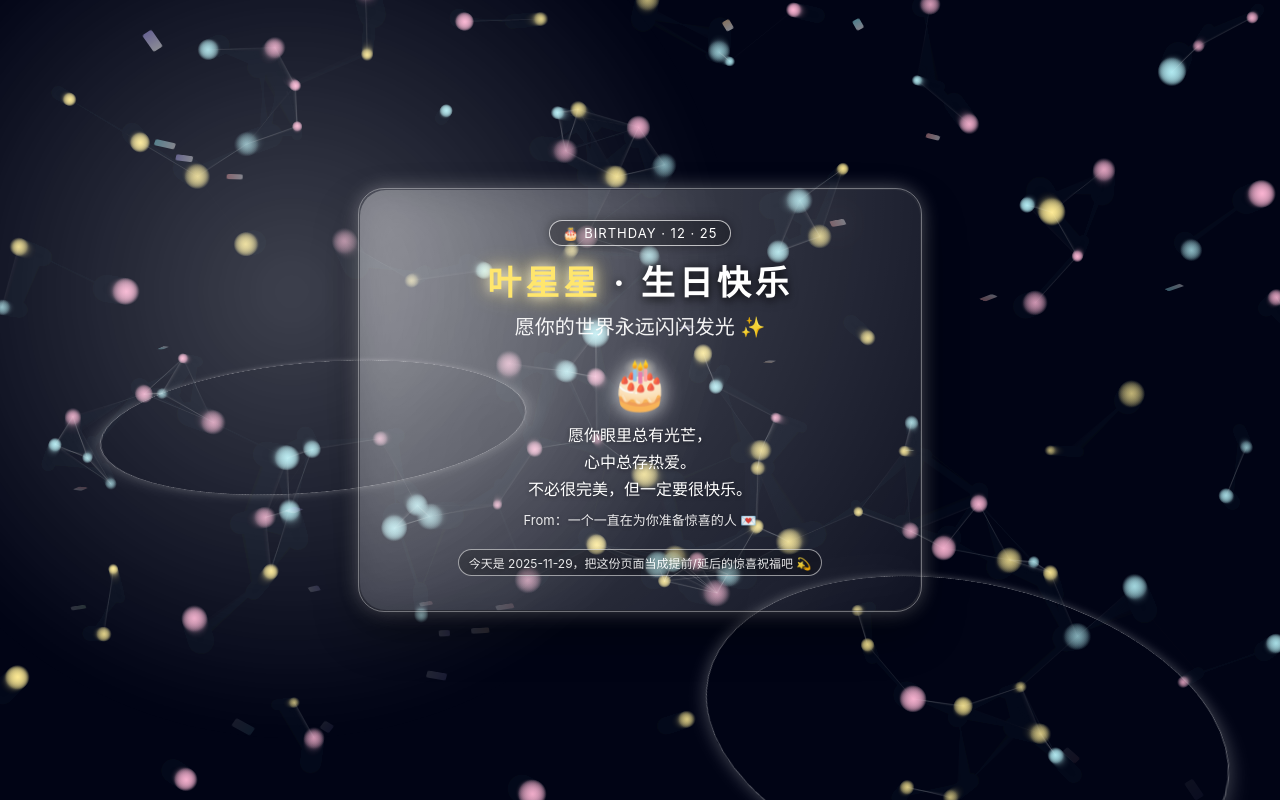
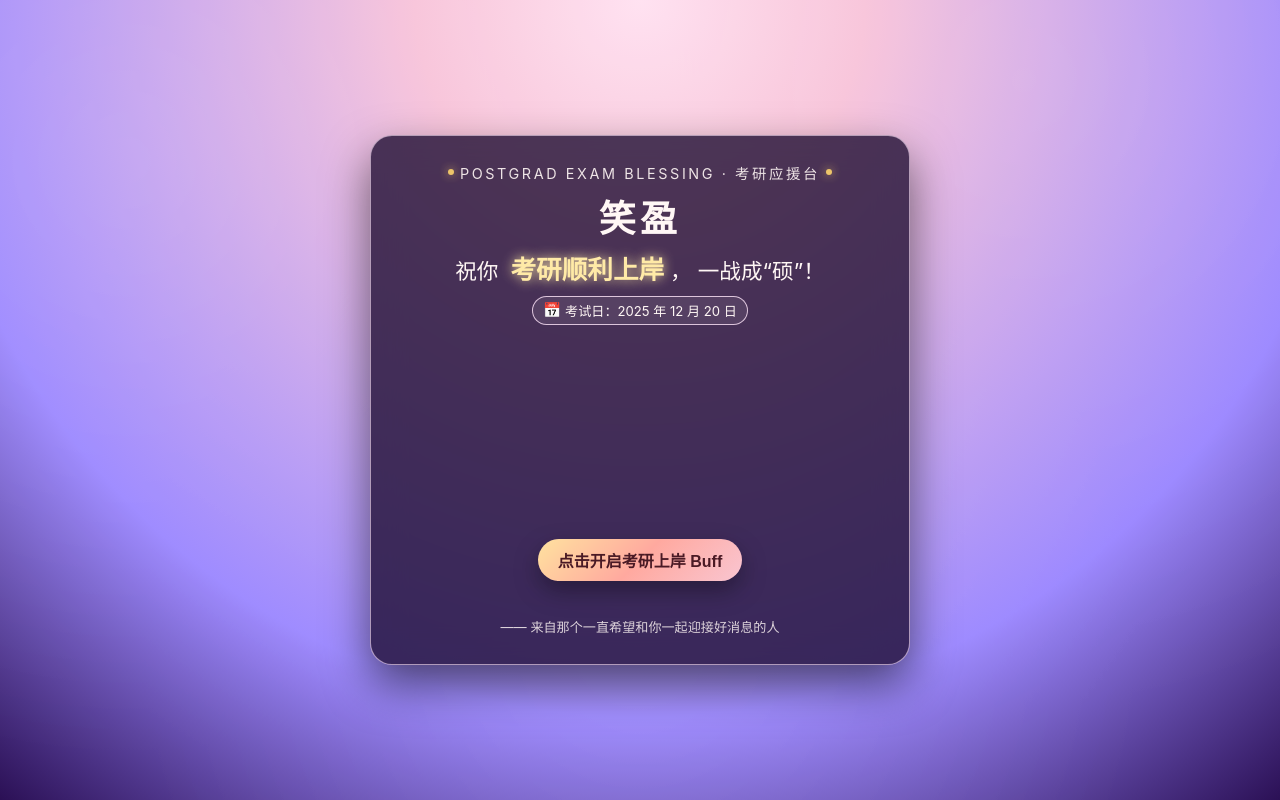
Before and after one commit to huberyxiaoer/missyou, a plain HTML site: page index.html in a window 1280 px wide. Drawn offline with Linux system fonts and the light colour scheme; animation ran at ten frames a second.

Commit message:
Update index.html

```diff
--- a/index.html
+++ b/index.html
@@ -1,8 +1,9 @@
 <!DOCTYPE html>
 <html lang="zh-CN">
 <head>
-  <meta charset="UTF-8">
-  <title>叶星星 · 3D 粒子光效生日快乐</title>
+  <meta charset="UTF-8" />
+  <title>祝笑盈 · 考研顺利上岸</title>
+  <meta name="viewport" content="width=device-width, initial-scale=1.0" />
   <style>
     * {
       margin: 0;
@@ -11,525 +12,419 @@
     }
 
     body {
-      font-family: -apple-system, BlinkMacSystemFont, "Segoe UI", "Microsoft YaHei", sans-serif;
       height: 100vh;
-      overflow: hidden;
-      color: #fff;
-      background: radial-gradient(circle at 10% 0%, #ff9a9e 0%, #fad0c4 25%, #fbc2eb 50%, #a6c1ee 75%, #89f7fe 100%);
-      background-size: 300% 300%;
-      animation: gradient-flow 20s ease-in-out infinite;
-    }
-
-    @keyframes gradient-flow {
-      0%   { background-position: 0% 0%; }
-      50%  { background-position: 100% 100%; }
-      100% { background-position: 0% 0%; }
-    }
-
-    /* 粒子光效画布 */
-    #particles {
-      position: fixed;
-      inset: 0;
-      width: 100%;
-      height: 100%;
-      z-index: 0;
-      pointer-events: none;
-    }
-
-    .scene {
-      position: relative;
-      width: 100%;
-      height: 100vh;
+      font-family: -apple-system, BlinkMacSystemFont, "Segoe UI", system-ui,
+        "PingFang SC", "Microsoft YaHei", sans-serif;
+      /* 更偏温柔一点的渐变色 */
+      background: radial-gradient(circle at top, #ffe1f0 0%, #f8c3d9 22%, #9b87ff 70%, #2b1055 100%);
       display: flex;
+      justify-content: center;
       align-items: center;
-      justify-content: center;
-      perspective: 1200px;
-      overflow: hidden;
-      z-index: 1; /* 在粒子之上 */
-    }
-
-    /* 背景光晕 */
-    .scene::before {
-      content: "";
-      position: absolute;
-      width: 80vmax;
-      height: 80vmax;
-      background: radial-gradient(circle, rgba(255,255,255,0.35), transparent 60%);
-      filter: blur(18px);
-      mix-blend-mode: screen;
-      top: -20vmax;
-      left: -20vmax;
-      opacity: 0.7;
-      animation: halo-move 18s linear infinite alternate;
-    }
-
-    @keyframes halo-move {
-      0%   { transform: translate3d(0, 0, 0); }
-      100% { transform: translate3d(10vmax, 10vmax, 0); }
-    }
-
-    /* 三维旋转光环 */
-    .ring {
-      position: absolute;
-      border-radius: 999px;
-      border: 1.6px solid rgba(255, 255, 255, 0.65);
-      box-shadow: 0 0 18px rgba(255,255,255,0.45);
-      opacity: 0.6;
-      transform-style: preserve-3d;
-      z-index: 0;
-    }
-
-    .ring-1 {
-      width: 420px;
-      height: 420px;
-      top: 12%;
-      left: 8%;
-      animation: ring-spin-1 26s linear infinite;
-    }
-
-    .ring-2 {
-      width: 520px;
-      height: 520px;
-      bottom: -6%;
-      right: 4%;
-      animation: ring-spin-2 32s linear infinite;
-    }
-
-    @keyframes ring-spin-1 {
-      0%   { transform: rotateX(72deg) rotateZ(0deg) translateZ(-140px); }
-      50%  { transform: rotateX(72deg) rotateZ(180deg) translateZ(-80px); }
-      100% { transform: rotateX(72deg) rotateZ(360deg) translateZ(-140px); }
-    }
-
-    @keyframes ring-spin-2 {
-      0%   { transform: rotateX(68deg) rotateZ(0deg) translateZ(-160px); }
-      50%  { transform: rotateX(68deg) rotateZ(-200deg) translateZ(-90px); }
-      100% { transform: rotateX(68deg) rotateZ(-360deg) translateZ(-160px); }
-    }
-
-    /* 纸屑容器 */
-    #confetti-container {
-      position: absolute;
-      inset: 0;
-      pointer-events: none;
-      z-index: 1;
+      color: #fff7f5;
       overflow: hidden;
     }
 
-    .confetti {
-      position: absolute;
-      top: -12vh;
-      border-radius: 2px;
-      opacity: 0;
-      transform-origin: center;
-      animation: confetti-fall linear infinite;
-      will-change: transform, opacity;
+    body.blessing {
+      animation: bgGlow 6s ease-in-out infinite alternate;
     }
 
-    @keyframes confetti-fall {
+    @keyframes bgGlow {
+      from { filter: brightness(1); }
+      to   { filter: brightness(1.16); }
+    }
+
+    /* 背景星光层，可以稍微加点朦胧感 */
+    .star-layer {
+      position: fixed;
+      inset: 0;
+      pointer-events: none;
+      z-index: 0;
+      background-image:
+        radial-gradient(circle at 10% 20%, rgba(255,255,255,0.45) 0, transparent 45%),
+        radial-gradient(circle at 80% 10%, rgba(255,255,255,0.3) 0, transparent 50%),
+        radial-gradient(circle at 50% 80%, rgba(255,255,255,0.32) 0, transparent 55%);
+      opacity: 0.23;
+      mix-blend-mode: screen;
+    }
+
+    /* 飘动的“上岸符咒”层 */
+    .charm-layer {
+      position: fixed;
+      inset: 0;
+      overflow: hidden;
+      pointer-events: none;
+      z-index: 1;
+    }
+
+    .charm {
+      position: absolute;
+      bottom: -3rem;
+      font-size: 1.08rem;
+      color: #ffeaa7;
+      text-shadow:
+        0 0 6px rgba(0, 0, 0, 0.45),
+        0 0 14px rgba(255, 234, 167, 0.9);
+      animation: floatUp 9s linear forwards;
+      opacity: 0;
+    }
+
+    @keyframes floatUp {
       0% {
-        transform: translate3d(0, -110vh, 0) rotateX(0deg) rotateZ(0deg);
+        transform: translateY(0) translateX(0) scale(0.9);
         opacity: 0;
       }
       10% {
         opacity: 1;
       }
+      60% {
+        opacity: 1;
+      }
       100% {
-        transform: translate3d(0, 120vh, 0) rotateX(360deg) rotateZ(720deg);
+        transform: translateY(-120vh) translateX(-30px) scale(1.2);
         opacity: 0;
       }
     }
 
-    /* 中间 3D 卡片 */
-    .card-3d {
+    /* 中央卡片 */
+    .card {
       position: relative;
-      z-index: 3;
-      width: min(560px, 92vw);
-      padding: 30px 32px 34px;
-      border-radius: 26px;
-      background: radial-gradient(circle at 0% 0%, rgba(255,255,255,0.35), rgba(255,255,255,0.06));
-      backdrop-filter: blur(18px);
-      box-shadow:
-        0 22px 45px rgba(0,0,0,0.35),
-        0 0 20px rgba(255,255,255,0.4);
-      transform-style: preserve-3d;
-      transform-origin: center;
-      transition: transform 0.35s ease-out, box-shadow 0.35s ease-out;
-      animation: card-in 1.1s ease-out forwards;
+      z-index: 2;
+      width: min(92vw, 540px);
+      padding: 26px 24px 28px;
+      background: rgba(26, 10, 47, 0.78);
+      border-radius: 22px;
+      border: 1px solid rgba(255, 230, 250, 0.6);
+      box-shadow: 0 20px 45px rgba(0, 0, 0, 0.55);
+      backdrop-filter: blur(16px);
       text-align: center;
+      animation: fadeInUp 1.1s ease forwards;
     }
 
-    .card-3d::before {
-      content: "";
-      position: absolute;
-      inset: -2px;
-      border-radius: inherit;
-      border: 1px solid rgba(255,255,255,0.7);
-      opacity: 0.5;
-      pointer-events: none;
-      mix-blend-mode: screen;
-    }
-
-    @keyframes card-in {
-      0% {
+    @keyframes fadeInUp {
+      from {
         opacity: 0;
-        transform: translate3d(0, 50px, 0) scale(0.92) rotateX(10deg);
+        transform: translateY(26px);
       }
-      100% {
+      to {
         opacity: 1;
-        transform: translate3d(0, 0, 0) scale(1) rotateX(0deg);
+        transform: translateY(0);
       }
     }
 
-    .layer-depth-3 { transform: translateZ(70px); }
-    .layer-depth-2 { transform: translateZ(45px); }
-    .layer-depth-1 { transform: translateZ(25px); }
-    .layer-depth-0 { transform: translateZ(5px); }
+    .card-header {
+      display: flex;
+      justify-content: center;
+      align-items: center;
+      gap: 6px;
+      margin-bottom: 6px;
+      font-size: 0.9rem;
+      letter-spacing: 0.18em;
+      text-transform: uppercase;
+      opacity: 0.9;
+    }
+
+    .dot {
+      width: 6px;
+      height: 6px;
+      border-radius: 50%;
+      background: #ffd56b;
+      box-shadow: 0 0 10px rgba(255, 213, 107, 0.9);
+    }
+
+    .name {
+      font-size: 2.3rem;
+      font-weight: 700;
+      letter-spacing: 0.12em;
+      margin-bottom: 6px;
+    }
+
+    .big-wish {
+      font-size: 1.35rem;
+      margin-bottom: 10px;
+    }
+
+    .big-wish span.key {
+      font-size: 1.6rem;
+      font-weight: 800;
+      padding: 0 6px;
+      color: #ffeaa7;
+      text-shadow: 0 0 12px rgba(255, 234, 167, 0.95);
+    }
 
     .date-tag {
-      display: inline-block;
-      padding: 4px 12px;
+      display: inline-flex;
+      align-items: center;
+      justify-content: center;
+      margin-bottom: 14px;
+      padding: 4px 10px;
       border-radius: 999px;
-      border: 1px solid rgba(255, 255, 255, 0.7);
-      font-size: 13px;
-      letter-spacing: 1px;
-      text-transform: uppercase;
-      margin-bottom: 10px;
-      background: rgba(0, 0, 0, 0.25);
-      box-shadow: 0 0 12px rgba(0,0,0,0.35);
+      border: 1px solid rgba(255, 230, 250, 0.8);
+      font-size: 0.82rem;
+      gap: 4px;
+      background: rgba(255, 255, 255, 0.08);
     }
 
-    .card-3d h1 {
-      font-size: 34px;
-      letter-spacing: 4px;
-      margin-bottom: 6px;
-      text-shadow:
-        0 0 10px rgba(0,0,0,0.6),
-        0 4px 10px rgba(0,0,0,0.5);
+    .date-tag-icon {
+      font-size: 0.9rem;
     }
 
-    .card-3d h2 {
-      font-size: 20px;
-      margin-bottom: 18px;
-      font-weight: 500;
-      opacity: 0.95;
+    #typewriter {
+      min-height: 6.5em;
+      margin: 6px auto 16px;
+      font-size: 0.98rem;
+      line-height: 1.7;
+      text-align: left;
+      white-space: pre-wrap;
+      text-indent: 2em;
     }
 
-    .highlight-name {
-      color: #ffe66d;
-      font-weight: 800;
-      text-shadow:
-        0 0 12px rgba(255,255,255,0.7),
-        0 0 20px rgba(255,230,109,0.9);
+    .cursor {
+      display: inline-block;
+      width: 0.8ch;
+      border-right: 2px solid #ffeaa7;
+      animation: blink 0.8s step-end infinite;
     }
 
-    .cake {
-      font-size: 46px;
-      margin: 8px 0 6px;
-      animation: cake-breath 1.9s ease-in-out infinite;
-      filter: drop-shadow(0 0 10px rgba(255,255,255,0.9));
+    @keyframes blink {
+      0%, 50% { opacity: 1; }
+      50.01%, 100% { opacity: 0; }
     }
 
-    @keyframes cake-breath {
-      0%   { transform: translateZ(70px) translateY(0) scale(1);   opacity: 0.92; }
-      50%  { transform: translateZ(70px) translateY(-4px) scale(1.08); opacity: 1; }
-      100% { transform: translateZ(70px) translateY(0) scale(1);   opacity: 0.92; }
+    .subtitle {
+      font-size: 0.9rem;
+      opacity: 0;
+      transform: translateY(6px);
+      transition: opacity 0.8s ease, transform 0.8s ease;
+      color: #ffe0ff;
     }
 
-    .typewriter {
-      margin: 8px auto 6px;
-      font-size: 16px;
-      line-height: 1.7;
-      min-height: 3.2em;
-      white-space: pre-wrap;
-      text-align: center;
-      text-shadow: 0 1px 4px rgba(0,0,0,0.45);
+    .subtitle.show {
+      opacity: 1;
+      transform: translateY(0);
     }
 
-    .sub-text {
-      font-size: 13px;
-      opacity: 0.9;
-      margin-top: 4px;
-      text-shadow: 0 1px 4px rgba(0,0,0,0.4);
+    .btn {
+      margin-top: 14px;
+      padding: 9px 20px;
+      border-radius: 999px;
+      border: none;
+      background: linear-gradient(135deg, #ffe29f, #ffa99f, #f9c5d1);
+      color: #4a1a25;
+      font-size: 1rem;
+      font-weight: 700;
+      cursor: pointer;
+      box-shadow: 0 10px 24px rgba(0, 0, 0, 0.35);
+      transform: translateY(0);
+      transition: transform 0.15s ease, box-shadow 0.15s ease, opacity 0.4s ease;
     }
 
-    .footer {
-      margin-top: 20px;
-      font-size: 12px;
-      opacity: 0.9;
-      text-shadow: 0 1px 4px rgba(0,0,0,0.45);
+    .btn:hover {
+      transform: translateY(-2px);
+      box-shadow: 0 14px 28px rgba(0, 0, 0, 0.45);
     }
 
-    .footer span {
-      display: inline-block;
-      padding: 4px 10px;
+    .btn:active {
+      transform: translateY(1px);
+      box-shadow: 0 7px 18px rgba(0, 0, 0, 0.4);
+    }
+
+    .btn.disabled {
+      opacity: 0;
+      pointer-events: none;
+    }
+
+    .footer-note {
+      margin-top: 10px;
+      font-size: 0.82rem;
+      opacity: 0.82;
+    }
+
+    .status-badge {
+      margin-top: 6px;
+      font-size: 0.84rem;
+      color: #ffeaa7;
+      opacity: 0;
+      transform: translateY(4px);
+      transition: opacity 0.9s ease, transform 0.9s ease;
+    }
+
+    .status-badge.show {
+      opacity: 1;
+      transform: translateY(0);
+    }
+
+    .status-badge span {
+      padding: 2px 8px;
       border-radius: 999px;
-      background: rgba(0, 0, 0, 0.25);
-      border: 1px solid rgba(255, 255, 255, 0.6);
+      border: 1px solid rgba(255, 230, 250, 0.8);
+      background: rgba(255, 255, 255, 0.05);
+      backdrop-filter: blur(4px);
     }
 
     @media (max-width: 480px) {
-      .card-3d {
+      .card {
         padding: 22px 18px 24px;
-        border-radius: 20px;
       }
-      .card-3d h1 {
-        font-size: 26px;
-        letter-spacing: 2px;
+      .name {
+        font-size: 2rem;
       }
-      .card-3d h2 {
-        font-size: 16px;
+      .big-wish {
+        font-size: 1.22rem;
       }
-      .cake {
-        font-size: 38px;
+      .big-wish span.key {
+        font-size: 1.5rem;
+      }
+      #typewriter {
+        font-size: 0.92rem;
       }
     }
   </style>
 </head>
 <body>
-  <!-- 粒子光效画布 -->
-  <canvas id="particles"></canvas>
+  <!-- 柔和星光层 -->
+  <div class="star-layer"></div>
 
-  <div class="scene" id="scene">
-    <!-- 背景三维光环 -->
-    <div class="ring ring-1"></div>
-    <div class="ring ring-2"></div>
+  <!-- “上岸”符咒漂浮层 -->
+  <div class="charm-layer" id="charmLayer"></div>
 
-    <!-- 五彩纸屑 -->
-    <div id="confetti-container"></div>
+  <!-- 中央卡片 -->
+  <div class="card">
+    <div class="card-header">
+      <span class="dot"></span>
+      <span>POSTGRAD EXAM BLESSING · 考研应援台</span>
+      <span class="dot"></span>
+    </div>
 
-    <!-- 3D 生日卡片 -->
-    <div class="card-3d" id="card3d">
-      <div class="date-tag layer-depth-1">🎂 BIRTHDAY · 12 · 25</div>
+    <div class="name">笑盈</div>
+    <div class="big-wish">
+      祝你 <span class="key">考研顺利上岸</span>，
+      一战成“硕”！
+    </div>
 
-      <h1 class="layer-depth-3">
-        <span class="highlight-name">叶星星</span> · 生日快乐
-      </h1>
+    <div class="date-tag">
+      <span class="date-tag-icon">📅</span>
+      <span>考试日：2025 年 12 月 20 日</span>
+    </div>
 
-      <h2 class="layer-depth-2">愿你的世界永远闪闪发光 ✨</h2>
+    <div id="typewriter"></div>
 
-      <div class="cake layer-depth-3">🎂</div>
+    <p class="subtitle" id="subtitle">
+      你走过的每一段自习室的路、做过的每一套卷子、记下的每一行笔记，<br>
+      都不会辜负你。<br>
+      放松心态，稳住节奏——考场上请相信自己，你已经足够优秀。
+    </p>
 
-      <div class="typewriter layer-depth-2" id="typewriter"></div>
-      <div class="sub-text layer-depth-1" id="sub-text"></div>
+    <button class="btn" id="blessBtn">点击开启考研上岸 Buff</button>
 
-      <div class="footer layer-depth-0">
-        <span id="today-text"></span>
-      </div>
+    <div class="status-badge" id="statusBadge">
+      <span>考研结果：好消息已在路上（静候录取通知）✅</span>
+    </div>
+
+    <div class="footer-note">
+      —— 来自那个一直希望和你一起迎接好消息的人
     </div>
   </div>
 
   <script>
-    // ========= 打字机效果 =========
-    const mainText =
-      "愿你眼里总有光芒，\n" +
-      "心中总存热爱。\n" +
-      "不必很完美，但一定要很快乐。";
+    // 祝福内容，可以按你想法再微调
+    const message =
+      "笑盈，\n" +
+      "2025 年 12 月 20 日，就要迎来你这一阶段最重要的一场战役。\n" +
+      "这一年里，你无数次走进自习室、图书馆，从清晨到深夜，把时间一点点换成底气。\n\n" +
+      "做过的每一套真题、背过的每一个知识点、\n" +
+      "每一次困到不行却又咬牙多坚持的半个小时，\n" +
+      "都悄悄地堆叠成了你现在的实力。\n\n" +
+      "请你相信自己：\n" +
+      "你并不是“运气好才考上”，而是已经足够努力、足够优秀，\n" +
+      "只需要在考场上正常发挥，把平时的你搬过去就好。\n\n" +
+      "愿你落笔有神、审题清晰、思路顺畅，\n" +
+      "选择题对的刚刚好，主观题写的都是心里有底的内容，\n" +
+      "每一道题都像是为你量身定做。\n\n" +
+      "无论结果怎样，我都站在你这边。\n" +
+      "但我更相信的是——\n" +
+      "这一次，你一定会考研上岸，在你想去的城市和学校遇见更闪耀的自己。";
 
-    const subText =
-      "From：一个一直在为你准备惊喜的人 💌";
+    const textEl = document.getElementById("typewriter");
+    const blessBtn = document.getElementById("blessBtn");
+    const charmLayer = document.getElementById("charmLayer");
+    const subtitle = document.getElementById("subtitle");
+    const statusBadge = document.getElementById("statusBadge");
 
-    const typewriterEl = document.getElementById("typewriter");
-    const subTextEl = document.getElementById("sub-text");
+    const cursorSpan = document.createElement("span");
+    cursorSpan.className = "cursor";
+    cursorSpan.innerHTML = "&nbsp;";
 
     let index = 0;
+    let typing = false;
+    let charmTimer = null;
+
     function typeWriter() {
-      if (index <= mainText.length) {
-        typewriterEl.textContent = mainText.slice(0, index);
-        const char = mainText.charAt(index);
+      if (index === 0) {
+        textEl.textContent = "";
+        textEl.appendChild(cursorSpan);
+      }
+
+      if (index < message.length) {
+        const ch = message.charAt(index);
+        cursorSpan.insertAdjacentText("beforebegin", ch);
         index++;
-        const delay = (char === "，" || char === "。" || char === "\n") ? 180 : 70;
+
+        let delay = 52;
+        if ("，。？！：；…".includes(ch)) {
+          delay = 240;
+        } else if (ch === "\n") {
+          delay = 170;
+        }
+
         setTimeout(typeWriter, delay);
       } else {
         setTimeout(() => {
-          subTextEl.textContent = subText;
-        }, 450);
+          cursorSpan.remove();
+          subtitle.classList.add("show");
+          statusBadge.classList.add("show");
+        }, 520);
       }
     }
-    typeWriter();
 
-    // ========= 日期 & 生日提示 =========
-    const todaySpan = document.getElementById("today-text");
-    const now = new Date();
-    const year = now.getFullYear();
-    const month = now.getMonth() + 1;
-    const day = now.getDate();
+    function createCharm() {
+      const span = document.createElement("span");
+      span.className = "charm";
 
-    const pad = n => (n < 10 ? "0" + n : "" + n);
-    const todayStr = `${year}-${pad(month)}-${pad(day)}`;
+      // 随机内容：考研相关小符咒
+      const words = ["上岸", "必过", "稳了", "高分", "一志愿", "复试稳", "顺利录取"];
+      span.textContent = words[Math.floor(Math.random() * words.length)];
 
-    if (month === 12 && day === 25) {
-      todaySpan.textContent = `今天是 ${todayStr}，叶星星的生日，愿你所有的愿望都能一点点实现 ✨`;
-    } else {
-      todaySpan.textContent = `今天是 ${todayStr}，把这份页面当成提前/延后的惊喜祝福吧 💫`;
+      span.style.left = Math.random() * 100 + "%";
+      span.style.animationDuration = 6 + Math.random() * 4 + "s";
+
+      charmLayer.appendChild(span);
+
+      setTimeout(() => {
+        span.remove();
+      }, 11000);
     }
 
-    // ========= 多彩 3D 纸屑 =========
-    const confettiContainer = document.getElementById("confetti-container");
-    const confettiColors = [
-      "linear-gradient(180deg, #fff, #ffd6a5)",
-      "linear-gradient(180deg, #fff, #ffadad)",
-      "linear-gradient(180deg, #fff, #caffbf)",
-      "linear-gradient(180deg, #fff, #9bf6ff)",
-      "linear-gradient(180deg, #fff, #bdb2ff)"
-    ];
+    blessBtn.addEventListener("click", () => {
+      if (typing) return;
+      typing = true;
 
-    function createConfettiPiece() {
-      const piece = document.createElement("span");
-      piece.className = "confetti";
+      // 按钮淡出 + 背景开始轻微发光
+      blessBtn.classList.add("disabled");
+      document.body.classList.add("blessing");
 
-      const sizeW = 6 + Math.random() * 6;
-      const sizeH = 10 + Math.random() * 12;
-      piece.style.width = sizeW + "px";
-      piece.style.height = sizeH + "px";
+      // 先放一波“上岸符”
+      for (let i = 0; i < 10; i++) {
+        setTimeout(createCharm, i * 200);
+      }
+      charmTimer = setInterval(createCharm, 550);
 
-      const left = Math.random() * 100;
-      piece.style.left = left + "vw";
-
-      piece.style.animationDuration = (4 + Math.random() * 4) + "s";
-      piece.style.animationDelay = (-Math.random() * 6) + "s";
-
-      piece.style.backgroundImage =
-        confettiColors[Math.floor(Math.random() * confettiColors.length)];
-
-      confettiContainer.appendChild(piece);
-    }
-
-    for (let i = 0; i < 80; i++) {
-      createConfettiPiece();
-    }
-
-    // ========= 3D 卡片跟随鼠标倾斜 =========
-    const scene = document.getElementById("scene");
-    const card = document.getElementById("card3d");
-
-    scene.addEventListener("mousemove", (e) => {
-      const rect = scene.getBoundingClientRect();
-      const x = e.clientX - rect.left;
-      const y = e.clientY - rect.top;
-      const midX = rect.width / 2;
-      const midY = rect.height / 2;
-
-      const maxRotate = 14; // 最大旋转角度
-      const rotateY = ((x - midX) / midX) * maxRotate;   // 左右
-      const rotateX = (-(y - midY) / midY) * maxRotate;  // 上下
-
-      card.style.transform =
-        `rotateX(${rotateX.toFixed(2)}deg) rotateY(${rotateY.toFixed(2)}deg)`;
-      card.style.boxShadow =
-        `${-rotateY * 1.5}px ${18 + rotateX * 0.8}px 45px rgba(0,0,0,0.45)`;
+      // 启动打字机效果
+      setTimeout(typeWriter, 360);
     });
 
-    scene.addEventListener("mouseleave", () => {
-      card.style.transform = "rotateX(0deg) rotateY(0deg)";
-      card.style.boxShadow =
-        "0 22px 45px rgba(0,0,0,0.35), 0 0 20px rgba(255,255,255,0.4)";
+    window.addEventListener("beforeunload", () => {
+      if (charmTimer) clearInterval(charmTimer);
     });
-
-    // ========= 粒子光效 =========
-    const particleCanvas = document.getElementById("particles");
-    const pCtx = particleCanvas.getContext("2d");
-
-    let pWidth = window.innerWidth;
-    let pHeight = window.innerHeight;
-
-    function resizeParticles() {
-      pWidth = window.innerWidth;
-      pHeight = window.innerHeight;
-      particleCanvas.width = pWidth;
-      particleCanvas.height = pHeight;
-    }
-    resizeParticles();
-    window.addEventListener("resize", resizeParticles);
-
-    const particles = [];
-    const particleCount = 130;
-
-    function randomParticle() {
-      const angle = Math.random() * Math.PI * 2;
-      const speed = 0.15 + Math.random() * 0.45; // px / 帧
-      const radius = 1.2 + Math.random() * 2.4;
-      const colorType = Math.floor(Math.random() * 3);
-      let color;
-      // 粉、蓝、金三种主色系
-      if (colorType === 0) color = { r: 255, g: 183, b: 213 };
-      else if (colorType === 1) color = { r: 178, g: 235, b: 242 };
-      else color = { r: 255, g: 235, b: 148 };
-
-      return {
-        x: Math.random() * pWidth,
-        y: Math.random() * pHeight,
-        vx: Math.cos(angle) * speed,
-        vy: Math.sin(angle) * speed,
-        r: radius,
-        alpha: 0.3 + Math.random() * 0.7,
-        color
-      };
-    }
-
-    for (let i = 0; i < particleCount; i++) {
-      particles.push(randomParticle());
-    }
-
-    function drawParticles() {
-      // 半透明遮罩做拖尾
-      pCtx.fillStyle = "rgba(2, 6, 23, 0.18)";
-      pCtx.fillRect(0, 0, pWidth, pHeight);
-
-      // 粒子
-      for (let i = 0; i < particles.length; i++) {
-        const p = particles[i];
-        p.x += p.vx;
-        p.y += p.vy;
-
-        // 轻微向上漂浮：让生日感更“升腾”
-        p.y -= 0.03;
-
-        // 出界重新随机
-        if (p.x < -50 || p.x > pWidth + 50 || p.y < -50 || p.y > pHeight + 50) {
-          particles[i] = randomParticle();
-          continue;
-        }
-
-        const gx = p.x;
-        const gy = p.y;
-        const gr = p.r * 4;
-
-        const gradient = pCtx.createRadialGradient(gx, gy, 0, gx, gy, gr);
-        gradient.addColorStop(0, `rgba(${p.color.r},${p.color.g},${p.color.b},${p.alpha})`);
-        gradient.addColorStop(1, `rgba(${p.color.r},${p.color.g},${p.color.b},0)`);
-
-        pCtx.beginPath();
-        pCtx.fillStyle = gradient;
-        pCtx.arc(gx, gy, gr, 0, Math.PI * 2);
-        pCtx.fill();
-      }
-
-      // 粒子之间的连线
-      pCtx.lineWidth = 0.4;
-      for (let i = 0; i < particles.length; i++) {
-        for (let j = i + 1; j < particles.length; j++) {
-          const p1 = particles[i];
-          const p2 = particles[j];
-          const dx = p1.x - p2.x;
-          const dy = p1.y - p2.y;
-          const dist = Math.sqrt(dx * dx + dy * dy);
-          const maxDist = 90;
-          if (dist < maxDist) {
-            const alpha = (1 - dist / maxDist) * 0.28;
-            pCtx.strokeStyle = `rgba(255,255,255,${alpha.toFixed(3)})`;
-            pCtx.beginPath();
-            pCtx.moveTo(p1.x, p1.y);
-            pCtx.lineTo(p2.x, p2.y);
-            pCtx.stroke();
-          }
-        }
-      }
-
-      requestAnimationFrame(drawParticles);
-    }
-
-    drawParticles();
   </script>
 </body>
 </html>
```
